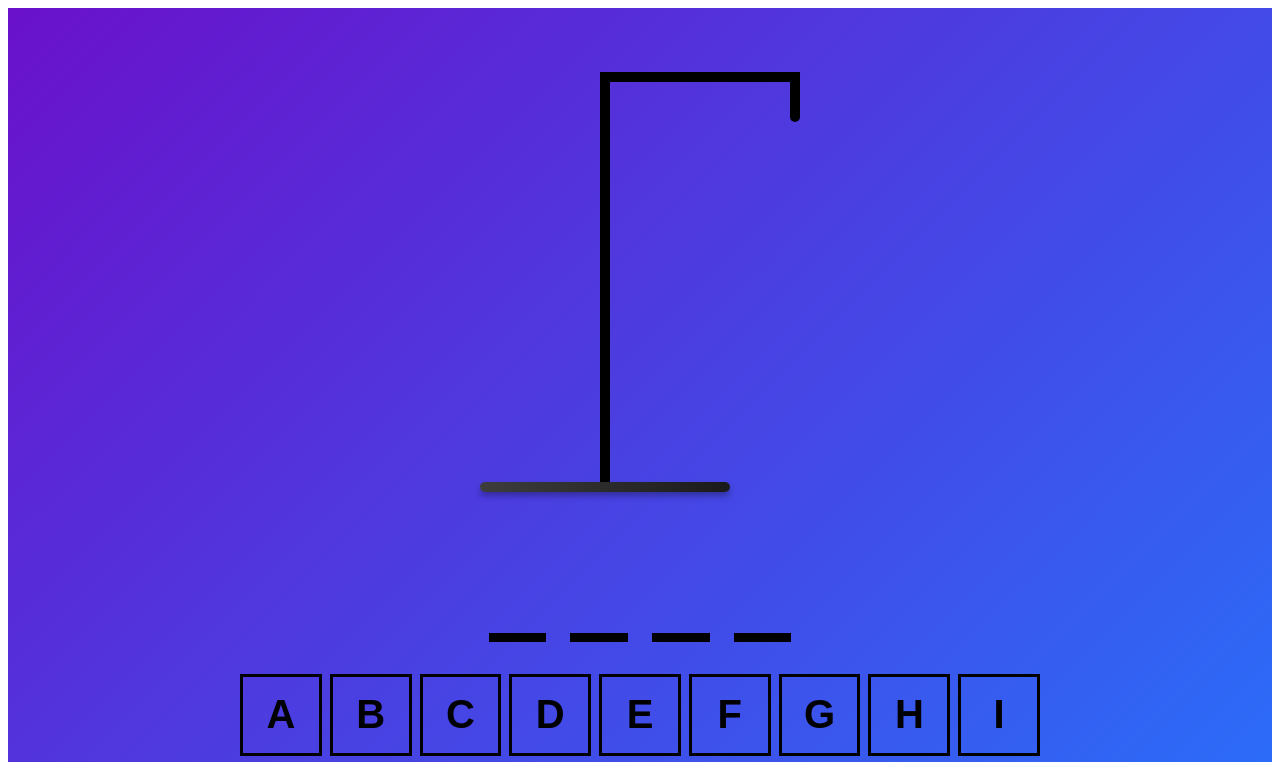
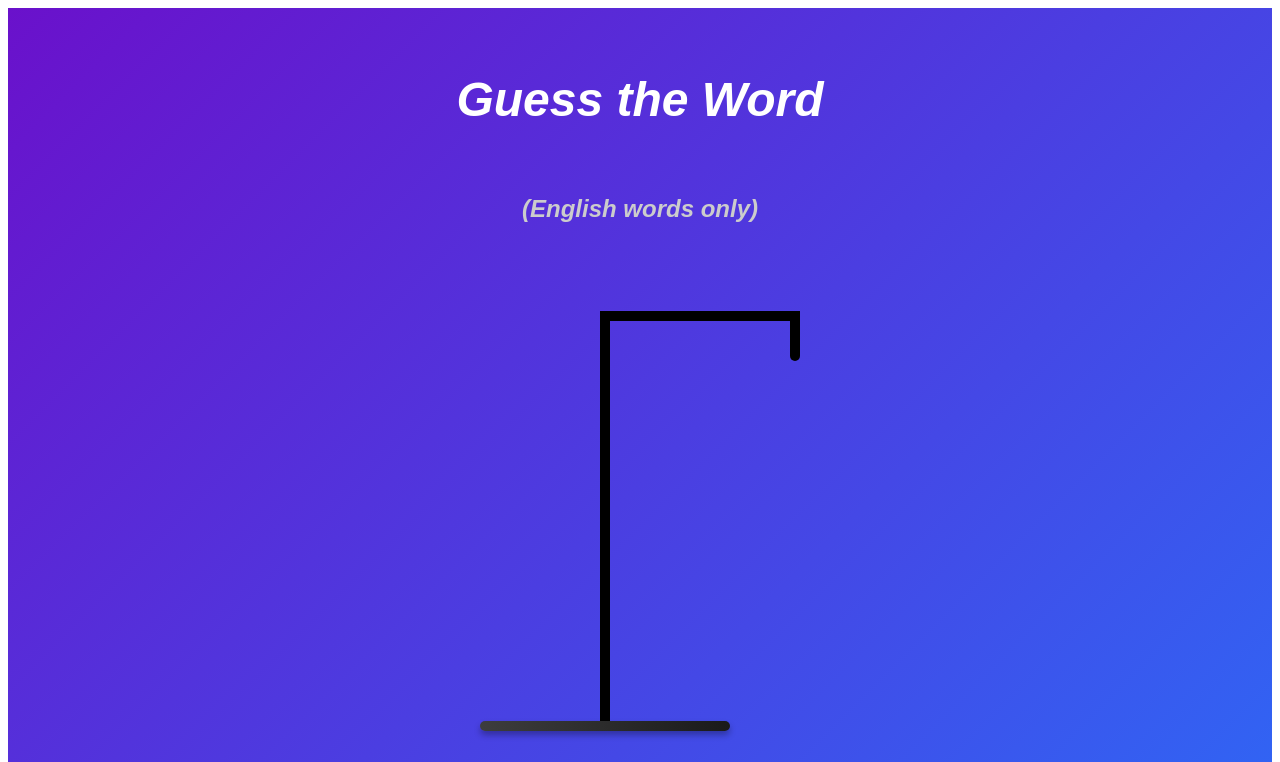
Before and after one commit to vicmazzola/react-hangman, a React (Vite) app: page / in a window 1280 px wide. Shown: the top 762 px of the page. Built offline with nearby package versions, Linux system fonts and the light colour scheme.

Commit message:
add Title and Subtitle

```diff
--- a/src/App.styles.ts
+++ b/src/App.styles.ts
@@ -13,6 +13,38 @@ export const AppContainer = styled.div`
         gap: 1.5rem;
     }
 `;
+
+export const Title = styled.h1`
+    font-size: 3rem;
+    font-style: italic;
+    color: white;
+    margin-bottom: 1rem;
+
+    @media (max-width: 600px) {
+        font-size: 2.5rem;
+    }
+
+    @media (max-width: 400px) {
+        font-size: 2rem;
+    }
+`;
+
+export const Subtitle = styled.h2`
+    font-size: 1.5rem;
+    font-style: italic;
+    color: #cccccc;
+    margin-bottom: 1.5rem;
+
+    @media (max-width: 600px) {
+        font-size: 1.2rem;
+    }
+
+    @media (max-width: 400px) {
+        font-size: 1rem;
+    }
+`;
+
+
 
 export const ResultText = styled.div`
     font-size: 2rem;
--- a/src/App.tsx
+++ b/src/App.tsx
@@ -3,7 +3,7 @@ import { HangmanDrawing } from "./components/HangmanDrawing.tsx";
 import { HangmanWord } from "./components/HangmanWord.tsx";
 import { Keyboard } from "./components/Keyboard.tsx";
 import words from "./wordList.json";
-import { AppBackground, AppContainer, ResultText, KeyboardWrapper, ResetButton } from "./App.styles";
+import {AppBackground, AppContainer, ResultText, KeyboardWrapper, ResetButton, Title, Subtitle} from "./App.styles";
 
 function getWord() {
     return words[Math.floor(Math.random() * words.length)];
@@ -73,6 +73,8 @@ function App() {
     return (
         <AppBackground>
         <AppContainer>
+            <Title>Guess the Word</Title>
+            <Subtitle>(English words only)</Subtitle>
             <ResultText>
                 {isWinner && "Winner! - Refresh to try again"}
                 {isLoser && "Nice Try - Refresh to try again"}
```
